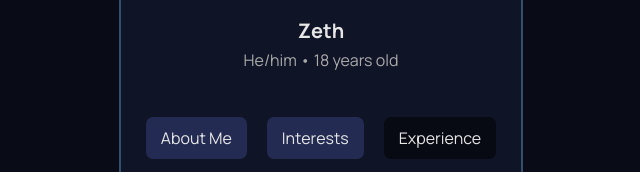
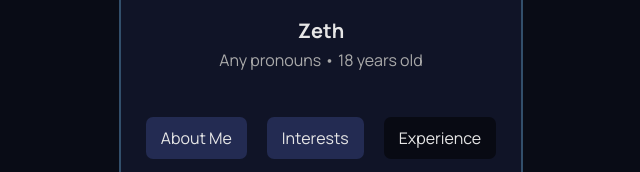
Before and after one commit to Zethkiel/luwuxy.github.io, a plain HTML site: page experience.html in a window 1280 px wide. Shown: the part 221-393 px from the top of the page, 319-959 px from the left. Drawn offline with Linux system fonts and the light colour scheme.

Commit message:
changed a few details

```diff
--- a/experience.html
+++ b/experience.html
@@ -15,7 +15,7 @@
         <div class="profile">
             <img class="avatar" src="./images/avatar.png">
             <h1>Zeth</h1>
-            <p>He/him • 18 years old</p>
+            <p>Any pronouns • 18 years old</p>
         </div>
         <div class="content">
             <div class="navbar">
```
Also changed, not shown: interests.html (+1 -1 lines).
